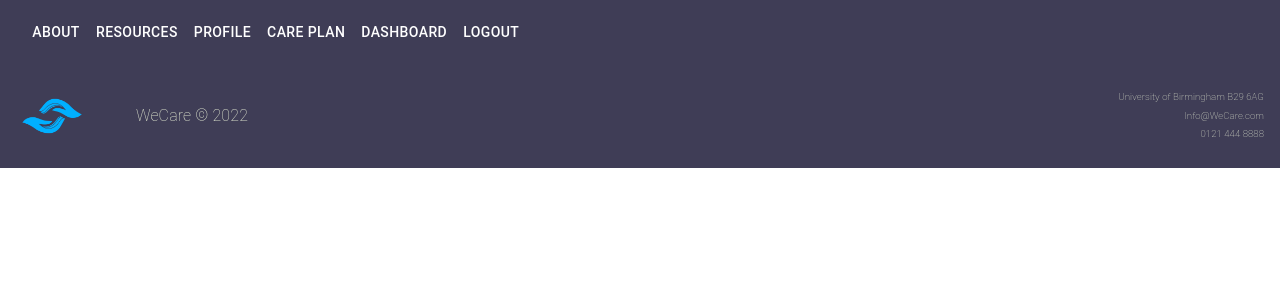
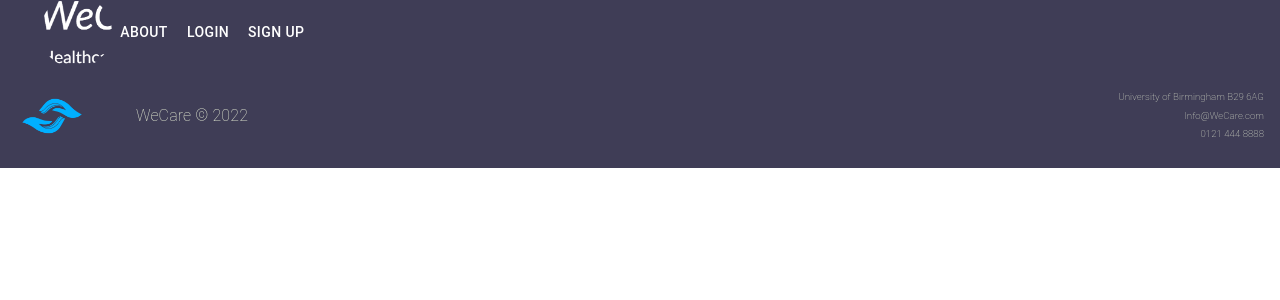
Before and after one commit to C-Sim/we-care-react, a React (Create React App) app: page /notifications in a window 1280 px wide. Shown: the top 300 px of the page. Built offline with nearby package versions, Linux system fonts and the light colour scheme.

Commit message:
imported logo needs css styling

```diff
--- a/src/AppRoutes.js
+++ b/src/AppRoutes.js
@@ -42,6 +42,7 @@ export const AppRoutes = () => {
         />
         <Route path="/carer-profile" element={<CarerProfilePage />} />
         <Route path="/patient-profile" element={<PatientsProfilePage />} />
+
         <Route
           path="/carer-notifications"
           element={<CarerNotificationsPage />}
@@ -57,7 +58,7 @@ export const AppRoutes = () => {
         <Route path="/assignments" element={<AssignmentsPage />} />
         <Route path="/patients" element={<PatientsPage />} />
       </>
-      <Route path="/logout" element={<LandingPage />} />
+      <Route path="/logout" element={<LoginPage />} />
       {/* )} */}
     </Routes>
   );
--- a/src/components/molecules/CalendarSmall.js
+++ b/src/components/molecules/CalendarSmall.js
@@ -1,79 +1,80 @@
-import React, { useState } from "react";
-import Calendar from "react-calendar";
-import "react-calendar/dist/Calendar.css";
+// // import React, { useState } from "react";
+// // import Calendar from "react-calendar";
+// // import "react-calendar/dist/Calendar.css";
 
-export const CalendarSmall = ({ userResults }) => {
-  //this component contains the calendar item and will need to contain the timeline inside it too, so the required states can be set here and not at parent component level
-  //**
+// // export const CalendarSmall = ({ userResults }) => {
+//   //this component contains the calendar item and will need to contain the timeline inside it too, so the required states can be set here and not at parent component level
+//   //**
 
-  // set states of calendar date
-  const [calDate, setCalDate] = useState(new Date());
-  const [resultArr, setResultArr] = useState([]);
+//   // set states of calendar date
+//   const [calDate, setCalDate] = useState(new Date());
+//   const [resultArr, setResultArr] = useState([]);
 
-  // render each appointment - this will be replaced by a timeline item - and the div in the main return section will be replaced by a "timeline" type component
-  const ResultList = ({ result }) => {
-    const dateFormat = new Date(result.appointmentDate);
+//   // render each appointment - this will be replaced by a timeline item - and the div in the main return section will be replaced by a "timeline" type component
+//   const ResultList = ({ result }) => {
+//     const dateFormat = new Date(result.appointmentDate);
 
-    const startFormat = new Date(result.start);
+//     const startFormat = new Date(result.start);
 
-    return (
-      <div>
-        <h2>{dateFormat.toLocaleString()}</h2>
-        <ul>
-          <li>{startFormat.toString()}</li>
-          <li>{result.title}</li>
-          <li>
-            {result.carerId.firstName} {result.carerId.lastName}
-          </li>
-          <li>
-            {result.patientId.firstName} {result.patientId.lastName}
-          </li>
-          <li>{result.patientId.patientProfileId.postcode}</li>
-        </ul>
-      </div>
-    );
-  };
+//     return (
+//       <div>
+//         <h2>{dateFormat.toLocaleString()}</h2>
+//         <ul>
+//           <li>{startFormat.toString()}</li>
+//           <li>{result.title}</li>
+//           <li>
+//             {result.carerId.firstName} {result.carerId.lastName}
+//           </li>
+//           <li>
+//             {result.patientId.firstName} {result.patientId.lastName}
+//           </li>
+//           <li>{result.patientId.patientProfileId.postcode}</li>
+//         </ul>
+//       </div>
+//     );
+//   };
 
-  const EmptyList = () => {
-    return (
-      <div className="result-timeline">
-        <h3>Your day</h3>
-        <h3>No date selected yet or no appointment on that day.</h3>
-      </div>
-    );
-  };
+//   const EmptyList = () => {
+//    return (
+//   <div className="result-timeline">
+//    <h3>Your day</h3>
+//    <h3>No date selected yet or no appointment on that day.</h3>
+//   {" "}
+//    </div>;
+//     );
+//   };
 
-  const onChange = (calDate) => {
-    // change results based on calendar date click
-    setCalDate(calDate);
+//   const onChange = (calDate) => {
+//     // change results based on calendar date click
+//     setCalDate(calDate);
 
-    //get filtered results
-    const filteredResults = userResults.filter((result) => {
-      const newResultFormat = new Date(result.appointmentDate)
-        .toLocaleString()
-        .split(",")[0];
-      const newCalDateFormat = calDate.toLocaleString().split(",")[0];
-      return newResultFormat === newCalDateFormat;
-    });
+//     //get filtered results
+//     const filteredResults = userResults.filter((result) => {
+//       const newResultFormat = new Date(result.appointmentDate)
+//         .toLocaleString()
+//         .split(",")[0];
+//       const newCalDateFormat = calDate.toLocaleString().split(",")[0];
+//       return newResultFormat === newCalDateFormat;
+//     });
 
-    setResultArr(filteredResults);
-  };
+//     setResultArr(filteredResults);
+//   };
 
-  return (
-    <div className="weekView-wrapper">
-      <div className="weekView-calendar">
-        <Calendar onChange={onChange} value={calDate} />
-      </div>
-      {/* to be replaced by a timeline component */}
-      <div className="weekView-timeline">
-        {resultArr.length ? (
-          resultArr.map((result) => (
-            <ResultList result={result} key={result.id} />
-          ))
-        ) : (
-          <EmptyList />
-        )}
-      </div>
-    </div>
-  );
-};
+//   return (
+//     <div className="weekView-wrapper">
+//       <div className="weekView-calendar">
+//         <Calendar onChange={onChange} value={calDate} />
+//       </div>
+//       {/* to be replaced by a timeline component */}
+//       <div className="weekView-timeline">
+//         {resultArr.length ? (
+//           resultArr.map((result) => (
+//             <ResultList result={result} key={result.id} />
+//           ))
+//         ) : (
+//           <EmptyList />
+//         )}
+//       </div>
+//     </div>
+//   );
+// };
--- a/src/components/organisms/NavBar.js
+++ b/src/components/organisms/NavBar.js
@@ -11,8 +11,9 @@ import ListItemText from "@mui/material/ListItemText";
 import MenuIcon from "@mui/icons-material/Menu";
 import Toolbar from "@mui/material/Toolbar";
 import Button from "@mui/material/Button";
-
-import hands from "../atoms/images/WeCare-light.png";
+import Grid from "@mui/material/Grid";
+import logo from "../atoms/images/WeCare-1.png";
+import { ProfileAvatar } from "../atoms/Avatar";
 
 export const NavBar = ({ navItems }) => {
   console.log(navItems);
@@ -47,9 +48,15 @@ export const NavBar = ({ navItems }) => {
       <AppBar
         position="static"
         component="nav"
+        width="100vw"
         sx={{
           backgroundColor: "#3f3d56",
-          height: "64px",
+          color: "#eef5dbff",
+          display: "flex",
+          flexDirection: "row",
+          alignItems: "center",
+          m: 0,
+          p: 2,
         }}
       >
         <Toolbar>
@@ -62,9 +69,11 @@ export const NavBar = ({ navItems }) => {
           >
             <MenuIcon></MenuIcon>
           </IconButton>
-
+          <Grid item xs={5} sm={4} md={1}>
+            <ProfileAvatar image={logo} imageAlt="WeCare logo" />
+          </Grid>
           <Box sx={{ flexGrow: 1, display: { xs: "none", sm: "block" } }}>
-            {navItems.patient.map((item) => (
+            {navItems.public.map((item) => (
               <Button
                 key={item.label}
                 sx={{ color: "#fff" }}
```
Also changed, not shown: src/components/atoms/images/WeCare-1.png (added).
